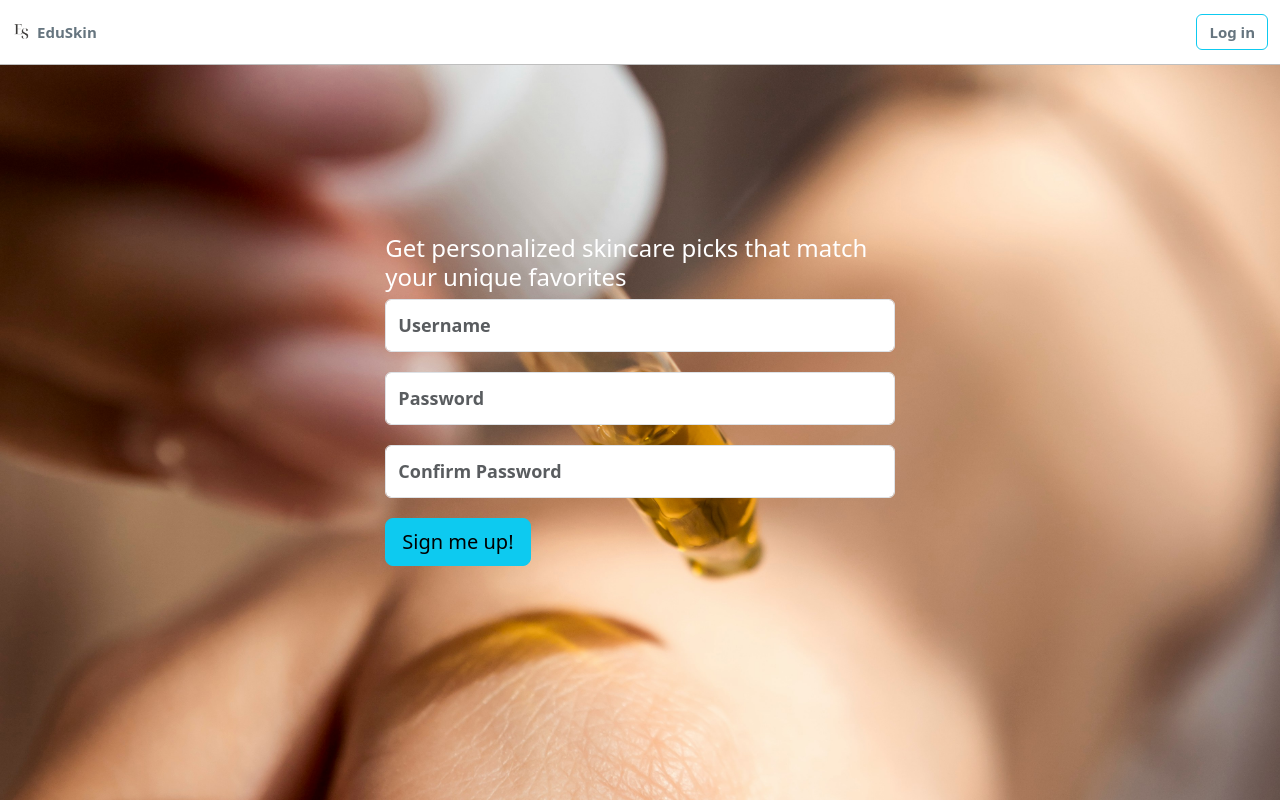
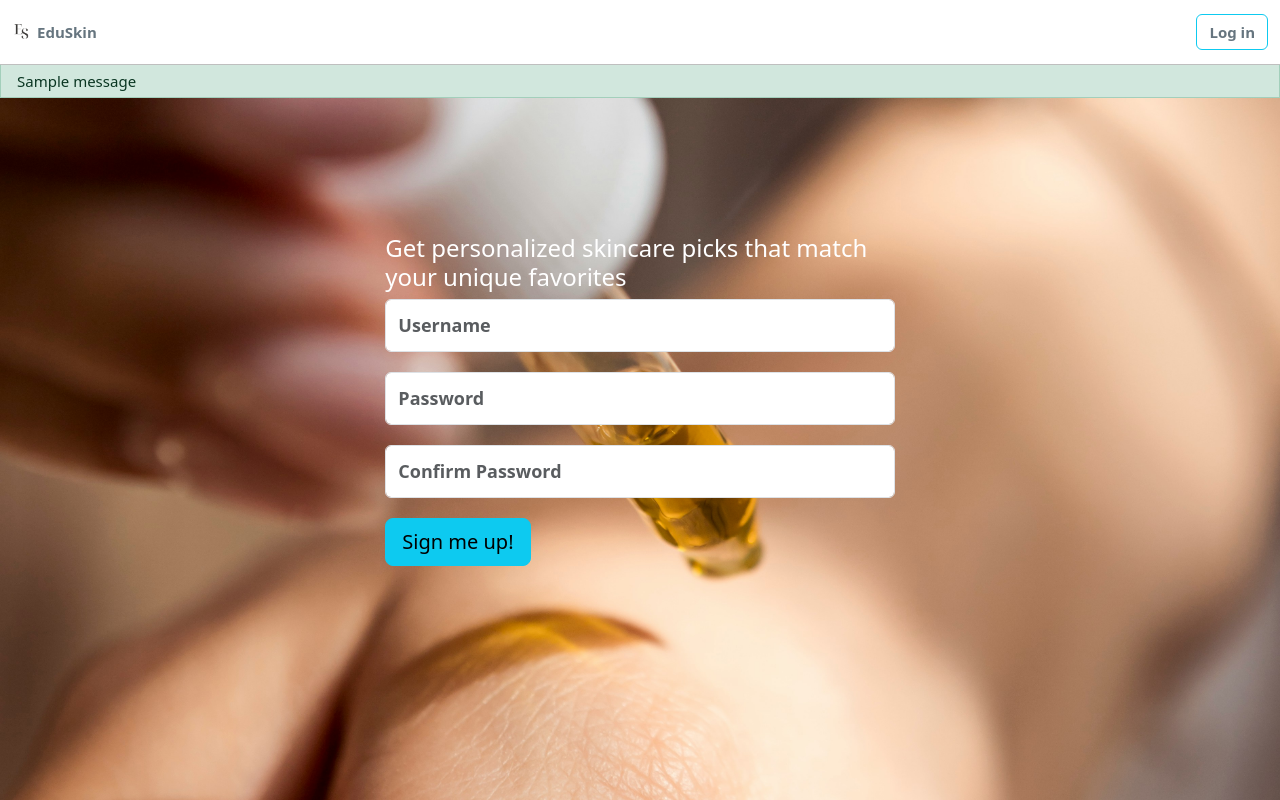
Before and after one commit to katiejnete/EduSkin, a Flask app: page /signup in a window 1280 px wide. Run offline with Flask 3, Linux system fonts and the light colour scheme; tables that the repository leaves empty hold one stand-in row (values such as "Sample post"); one stand-in notice (Sample message) is shown; some libraries are stand-ins or nearby versions.

Commit message:
add get_msgs to user signup template

```diff
--- a/templates/user/signup.html
+++ b/templates/user/signup.html
@@ -5,6 +5,9 @@
 {% block content %}
 
   <div class="row justify-content-md-center">
+    {% for category, message in get_flashed_messages(with_categories=True) %}
+    <div class="alert alert-{{ category }}">{{ message }}</div>
+    {% endfor %}
   <div class="col-md-7 col-lg-5">
     <h4 class="join-message">Get personalized skincare picks that match your unique favorites</h4>
     <form method="POST" id="user_form">
```
